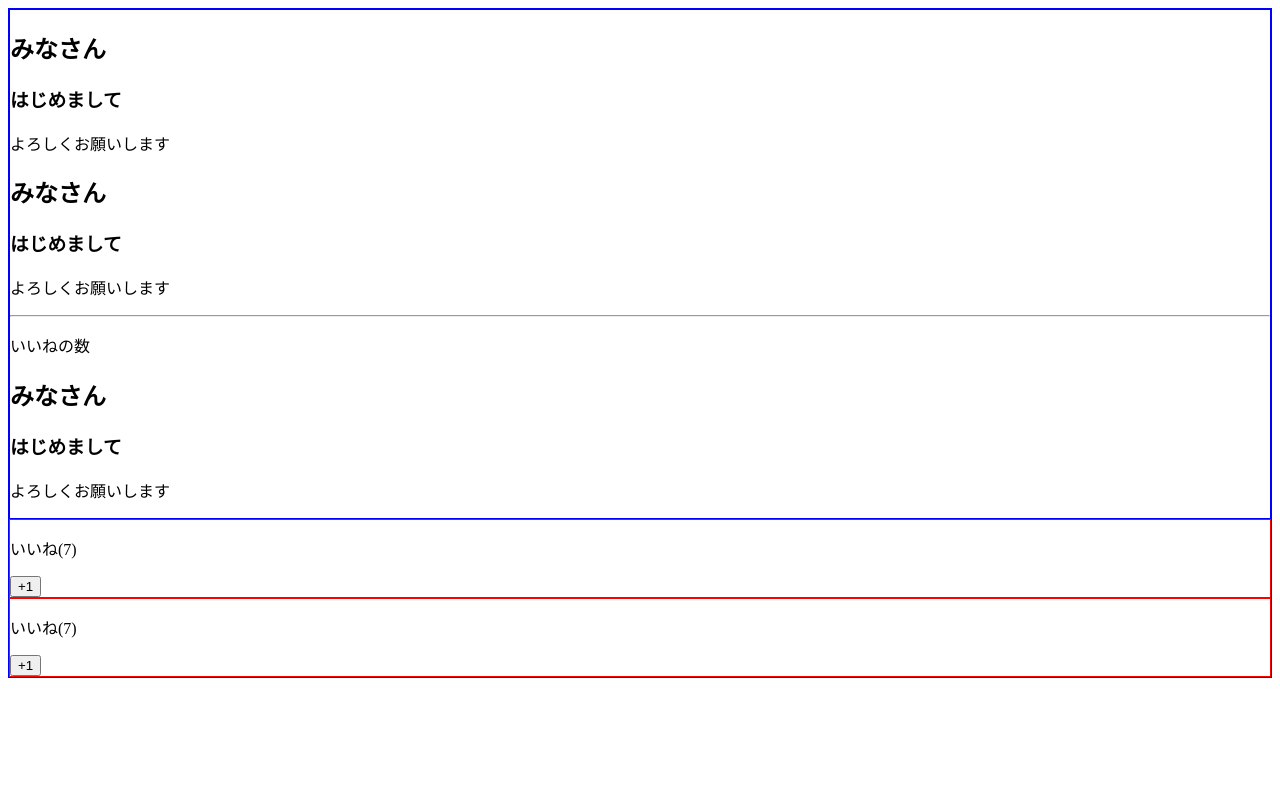
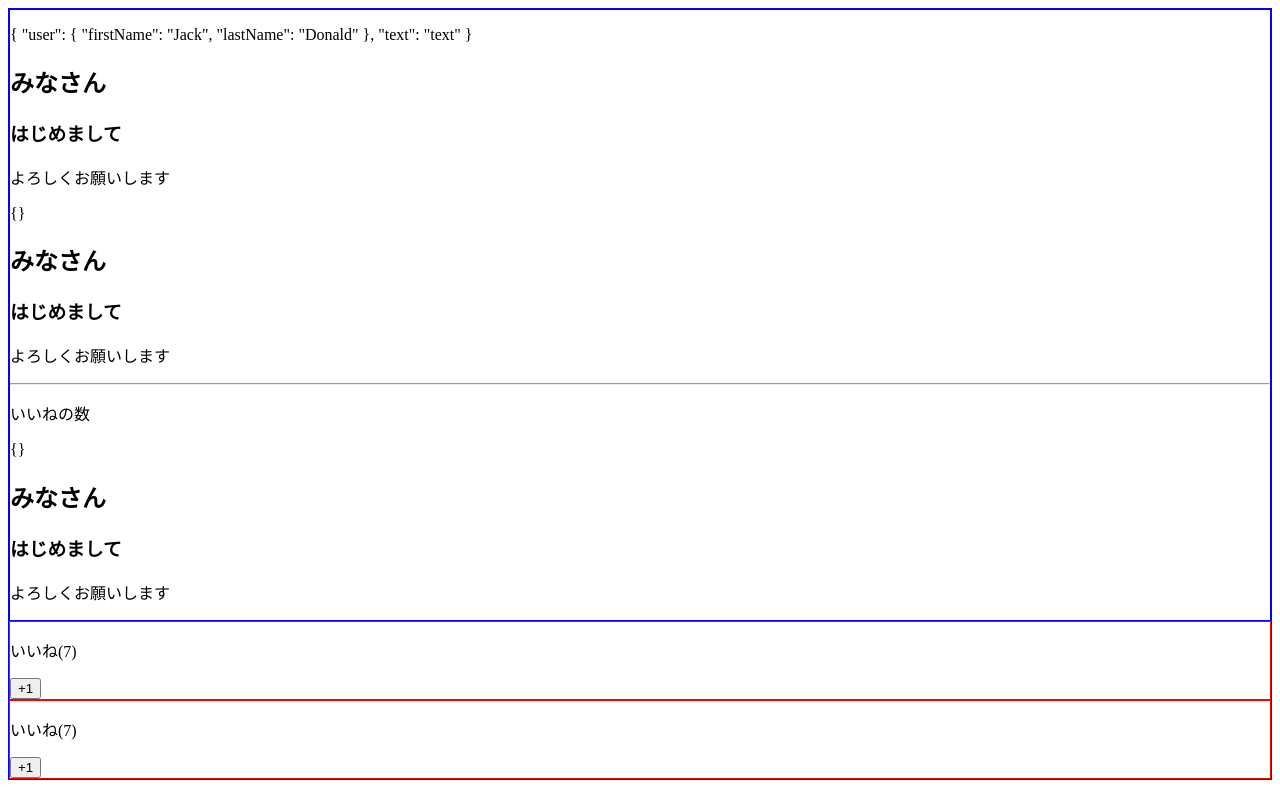
Before and after one commit to sora1129/vue-spa, a Vue app: page / in a window 1280 px wide. Built offline with nearby package versions, Linux system fonts and the light colour scheme.

Commit message:
feat: 名前つきスロットの省略記法

```diff
--- a/src/App.vue
+++ b/src/App.vue
@@ -1,11 +1,11 @@
 <template>
   <div>
-    <LikeHeader>
+    <LikeHeader #default="slotProps">
         <p>{{ slotProps }}</p>
         <h2>みなさん</h2>
         <h3>はじめまして</h3>
         <p>よろしくお願いします</p>
-        <template v-slot:[title]></template>
+        <!-- <template #title></template> -->
     </LikeHeader>
     <LikeNumber :total-number="number" @my-click="incrementnumber"></LikeNumber>
     <LikeNumber :total-number="number"></LikeNumber>
```
